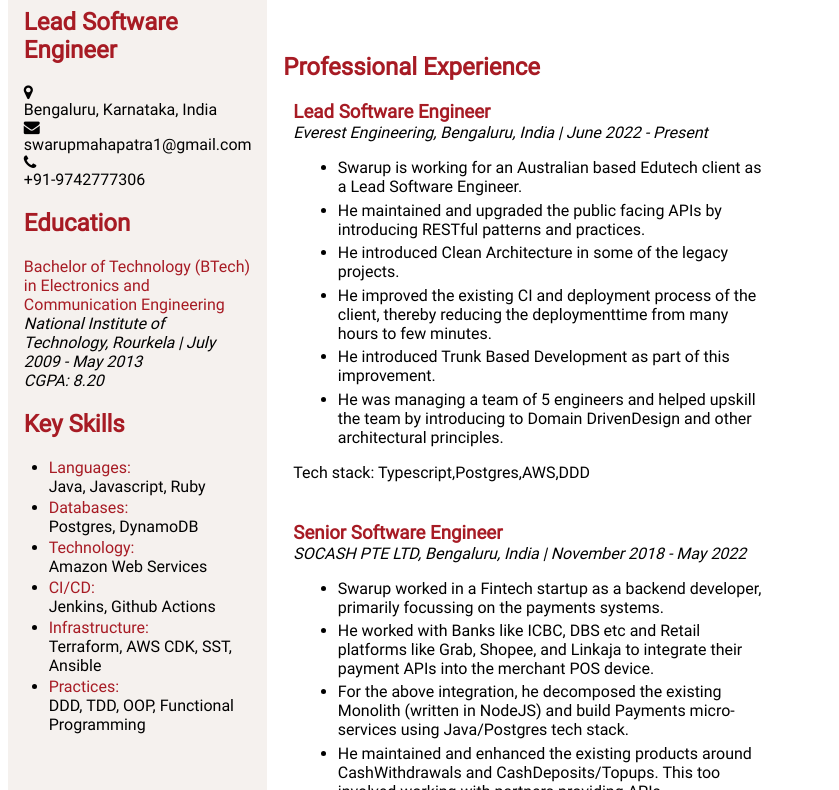
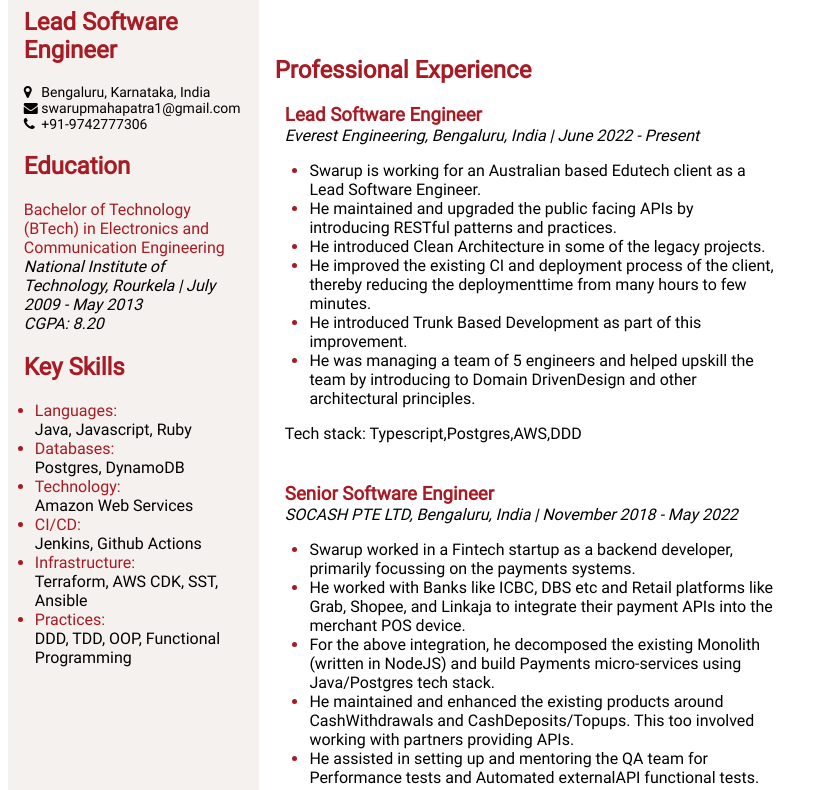
Before and after one commit to swarupkm/swarupkm.github.io, a plain HTML site: page index.html in a window 1280 px wide. Shown: the part 148-938 px from the top of the page, without its empty margins (0-839 px from the left). Drawn offline with Linux system fonts and the light colour scheme.

Commit message:
Use fixed height and width for icons

```diff
--- a/index.html
+++ b/index.html
@@ -13,13 +13,13 @@
       </h2>
       <div class="contact">
         <div>
-          <i class="fa  fa-map-marker"></i><br><span>Bengaluru, Karnataka, India </span>
+          <i class="fa  fa-map-marker"></i><span> Bengaluru, Karnataka, India </span>
         </div>
         <div>
-          <i class="fa fa-envelope"></i><br><span> swarupmahapatra1@gmail.com </span>
+          <i class="fa fa-envelope"></i><span> swarupmahapatra1@gmail.com </span>
         </div>
         <div>
-          <i class="fa fa-phone"></i><br><span> +91-9742777306 </span>
+          <i class="fa fa-phone"></i><span> +91-9742777306 </span>
         </div>
       </div>
       <div >
--- a/styles.css
+++ b/styles.css
@@ -48,15 +48,24 @@ body {
   padding: 2%;
 }
 
-li {
-  margin: 1%;
+li::marker {
+  color: #a71b24;
 }
 
-.skills ul{
-  padding-left: 10%;
+ul{
+  padding-left: 5%;
 }
 
 .summary {
   margin-top: 12%;
   margin-bottom: 12%;
 }
+
+.contact {
+  font-size: 14px
+}
+
+.contact i {
+  width: 14px;
+  height: 14px;
+}
```
